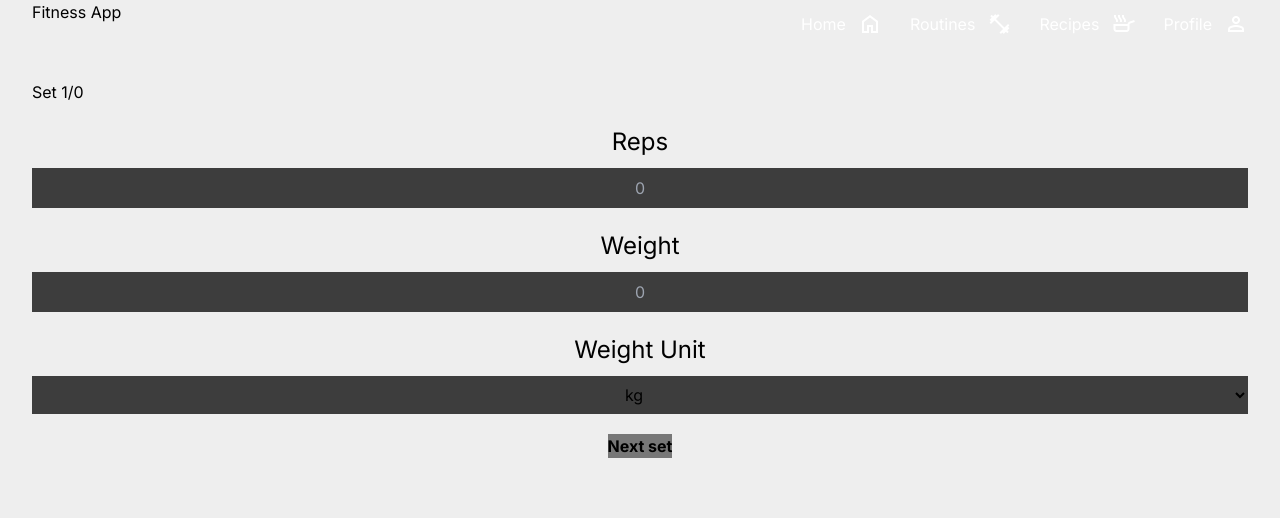
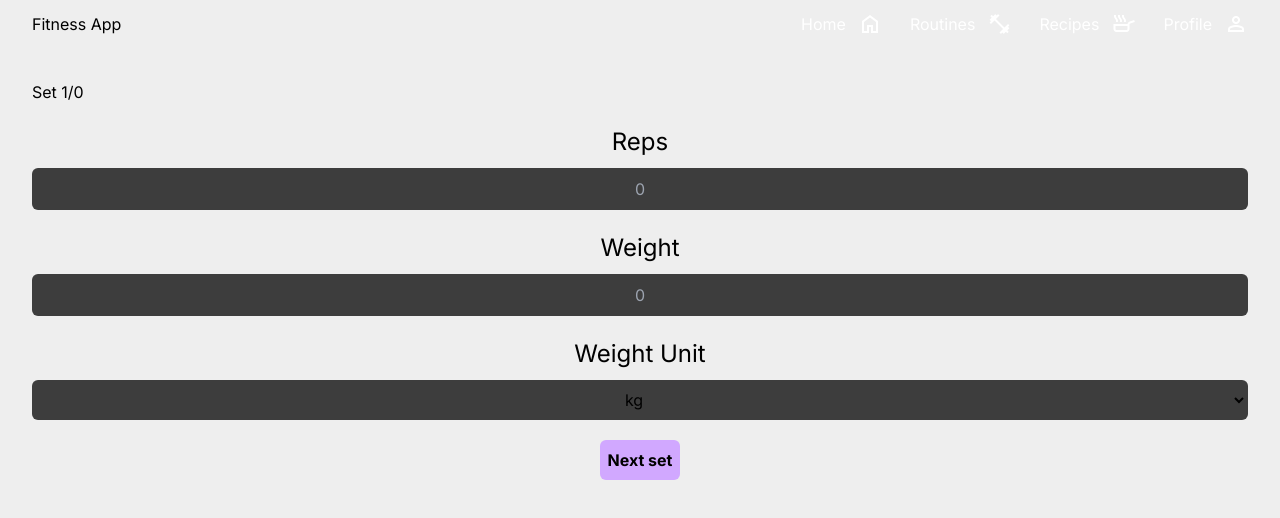
Before and after one commit to carlosquesada24/fitness-app, a Next.js app: page /routines/006de385-db01-4f3d-b647-037e69e11a42/session/fc45043d-7a7c-48d7-8830-be532e0906df in a window 1280 px wide. Shown: the top 518 px of the page. Built offline with nearby package versions, Linux system fonts and the light colour scheme.

Commit message:
Styles fixed

```diff
--- a/app/(modules)/routines/(infrastucture)/(hooks)/RoutinesContext.tsx
+++ b/app/(modules)/routines/(infrastucture)/(hooks)/RoutinesContext.tsx
@@ -24,7 +24,7 @@ export const RoutinesContext = createContext<RoutinesContextData>({
 });
 
 // Create a provider component
-export const RoutinesProvider: React.FC<{ children: any, params: any }> = ({ children, params }) => {
+export const RoutinesProvider: React.FC<{ children: any }> = ({ children }) => {
   const [routinesList, setRoutinesList] = useState<Routine[]>([]);
   const [workoutSession, setworkoutSession] = useState<any>({});
 
--- a/app/(modules)/routines/(infrastucture)/(pages)/[id]/page.tsx
+++ b/app/(modules)/routines/(infrastucture)/(pages)/[id]/page.tsx
@@ -47,13 +47,14 @@ const Page = ({ params }: any) => {
             src={START_WORKOUT_SESSION_ICON}
             alt="Start workout session icon"
             className={`flex font-bold`}
-            width={26}
-            height={15}
+            width={32}
           />
         </Link>
 
-        <span className='ml-auto mr-5'>176 calories 🔥</span>
-        <span className=''>32 min 🕙</span>
+        <div className='flex flex-col items-end lg:flex-row'>
+          <span className='ml-auto lg:mr-5 text-[22px] lg:text-[24px]'>176 calories 🔥</span>
+          <span className='text-[22px] lg:text-[24px]'>32 min 🕙</span>
+        </div>
       </div>
 
       <ExercisesGrid
--- a/app/(modules)/routines/(infrastucture)/(pages)/[id]/session/[sessionId]/page.tsx
+++ b/app/(modules)/routines/(infrastucture)/(pages)/[id]/session/[sessionId]/page.tsx
@@ -118,7 +118,7 @@ const Page = ({ params }: any) => {
                 }),
             };
 
-            const exerciseExistsFormatter = ({workoutSessionNested}: {workoutSessionNested: any}) => ({
+            const exerciseExistsFormatter = ({ workoutSessionNested }: { workoutSessionNested: any }) => ({
                 ...workoutSessionNested,
                 exercises: workoutSessionNested.exercises.map((exercise: any) => {
                     if (exercise.id === exerciseId) {
@@ -238,7 +238,23 @@ const Page = ({ params }: any) => {
         pageTitle: `${HEADINGS.H2} font-bold`,
         formGroup: "my-5 flex justify-center flex-col",
         formLabel: "text-center text-[24px] mb-2",
-        formInput: "block p-2 bg-[#3d3d3d] w-full text-center",
+        formInput: `
+            block
+            p-2
+            bg-[#3d3d3d]
+            w-full
+            text-center
+            rounded-[6px]
+            outline-none
+            border
+            border-solid
+            border-[transparent]
+            focus:border
+            focus:border-solid
+            focus:border-[#D1A8FF]
+            transition
+            duration-350
+        `,
         nextExerciseSpan: `text-[18px] ${isCurrentSetLast && !isLastExercise ? "block" : "hidden"} lg:m-auto text-center`,
         buttons: {
             nextSet: `
@@ -248,10 +264,46 @@ const Page = ({ params }: any) => {
                 ${buttonStyles}
                 ${isNextDisabled ? "bg-[#777777] hover:bg-[#777777]" : "bg-[#3d3d3d]"}
                 lg:m-auto
+                rounded-[6px]
+                p-2
+                bg-[#D1A8FF]
+                text-[#000]
+                hover:cursor-pointer
+                hover:bg-[#cfcfcf]
+                transition
+                duration-350
             `,
             nextExercise: `
-                font-bold ${isCurrentSetLast && !isLastExercise ? "block" : "hidden"} ${buttonStyles} lg:m-auto`,
-            finish: `text-[18px] font-bold ${isCurrentSetLast && isLastExercise ? "block" : "hidden"} ${buttonStyles} lg:m-auto`,
+                font-bold
+                ${isCurrentSetLast && !isLastExercise ? "block" : "hidden"}
+                ${buttonStyles}
+                lg:m-auto
+                rounded-[6px]
+                p-2
+                bg-[#D1A8FF]
+                text-[#000]
+                hover:cursor-pointer
+                hover:bg-[#cfcfcf]
+                transition
+                duration-350
+            `,
+            finish: `
+
+                inline-block
+                text-center
+                font-bold
+                ${isCurrentSetLast && isLastExercise ? "block" : "hidden"}
+                ${buttonStyles}
+                lg:m-auto
+                rounded-[6px]
+                p-2
+                bg-[#D1A8FF]
+                text-[#000]
+                hover:cursor-pointer
+                hover:bg-[#cfcfcf]
+                transition
+                duration-350
+            `,
         }
     }
 
@@ -337,11 +389,13 @@ const Page = ({ params }: any) => {
                 {nextExercise?.name ?? ""}
             </span>
 
+            <div className='w-full text-center'>
                 <Link
                     href={`/`}
                     className={sessionPageStyles.buttons.finish}
                     onClick={handleFinish}
                 >Finish</Link>
+            </div>
         </>
     )
 }
--- a/app/layout.tsx
+++ b/app/layout.tsx
@@ -23,7 +23,7 @@ export default function RootLayout({
     <html lang="en">
 
       <body className={inter.className}>
-        <nav className='
+        <nav className={`
           w-full
           h-12
 
@@ -33,12 +33,13 @@ export default function RootLayout({
           fixed
           flex
           justify-between
+          items-center
           bottom-0
           lg:top-0
           lg:bottom-auto
           lg:relative
           lg:bg-transparent
-        '>
+          `}>
           <span className='hidden lg:block mr-auto'>Fitness App</span>
 
           <div className='lg:flex lg:justify-between grid grid-cols-4 gap-1 w-full lg:w-auto'>
```
Lines whose indentation alone changed are shown as unchanged.
